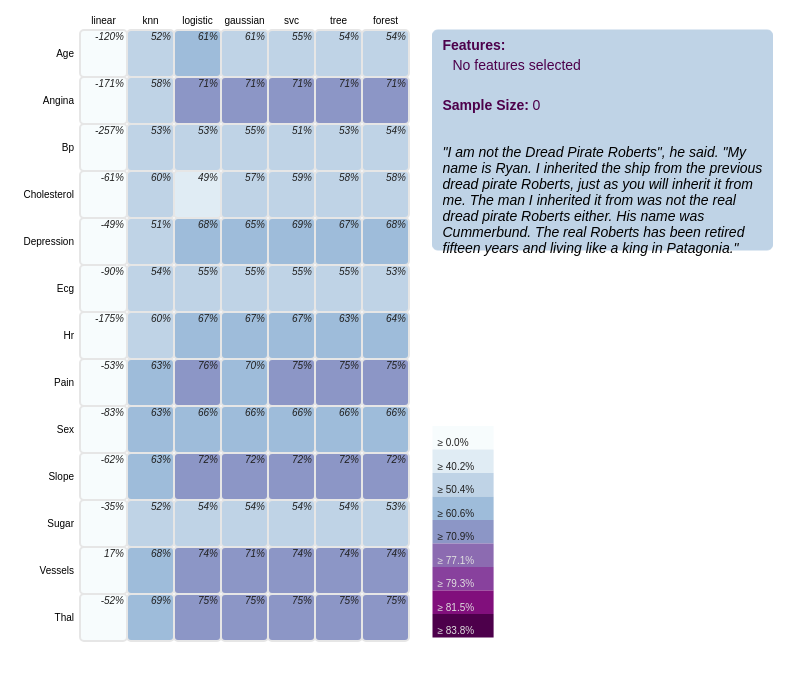
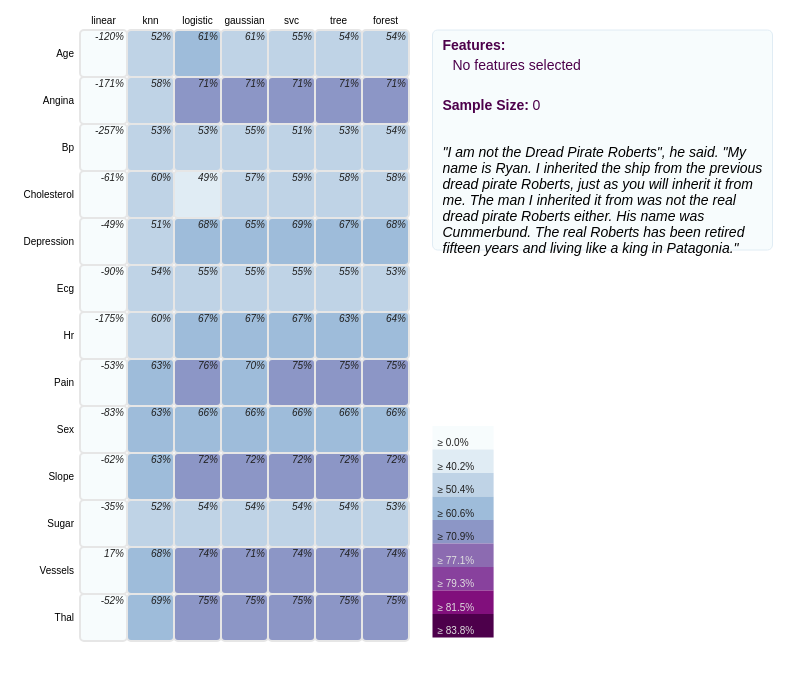
Before and after one commit to potatochip/heart_disease_prediction, a plain HTML site: page d3/index.html in a window 1280 px wide. Shown: the whole page, without its empty margins (0-812 px from the left). Drawn offline with Linux system fonts and the light colour scheme.

Commit message:
color changes

```diff
--- a/d3/index.html
+++ b/d3/index.html
@@ -442,11 +442,11 @@ d3.tsv("start_data.tsv",
         .attr("ry", 5)
         .attr("width", 340)
         .attr("height", 220)
-        .style("stroke", colors[2])
+        .style("stroke", colors[1])
         .style("stroke-width", "1px")
-        .style("fill", colors[2]);
+        .style("fill", colors[0]);
 
-    // Aaron insisted I need an explanation for what this is supposed to do.
+    // someone insisted I need an explanation for what this is supposed to do.
     var explanation = svg.selectAll('.explain')
       .data([0])
       .enter().append("foreignObject")
```
